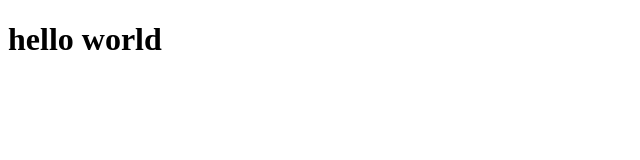
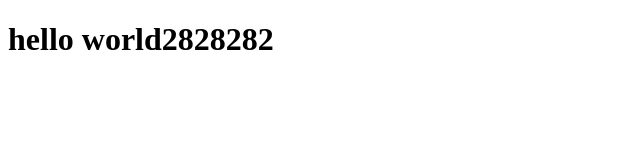
Before and after one commit to dungsithach5/abc, a plain HTML site: page index.html in a window 1280 px wide. Shown: the whole page, without its empty margins (0-640 px from the left). Drawn offline with Linux system fonts and the light colour scheme.

Commit message:
first commit

```diff
--- a/index.html
+++ b/index.html
@@ -3,10 +3,10 @@
 <head>
     <meta charset="UTF-8">
     <meta name="viewport" content="width=device-width, initial-scale=1.0">
-    <title>Document</title>
+    <title>Docaument</title>
 </head>
 
 <body>
-    <h1> hello world </h1>
+    <h1> hello world2828282 </h1>
 </body>
 </html>
```
